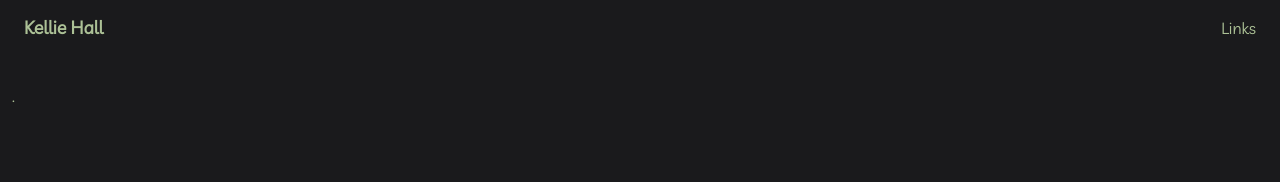
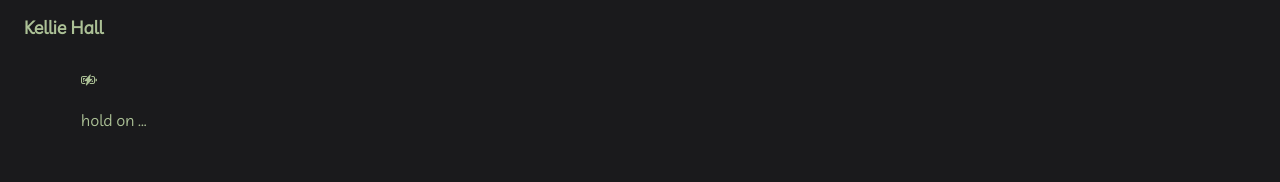
Before and after one commit to kelliehall/kelbie-io, an Angular app: page / in a window 1280 px wide. Shown: the top 182 px of the page. Built offline with nearby package versions, Linux system fonts and the light colour scheme.

Commit message:
please hold

```diff
--- a/src/app/app.component.html
+++ b/src/app/app.component.html
@@ -3,7 +3,10 @@
         <kel-nav></kel-nav>
     </div>
     <div class="content">
-        <p>.</p>
+        <div>
+            <i class="bi bi-battery-charging blinker"></i>
+            <p>hold on ...</p>
+        </div>
         <router-outlet></router-outlet>
     </div>
     <div class="footer">
--- a/src/app/app.component.scss
+++ b/src/app/app.component.scss
@@ -0,0 +1,14 @@
+.content {
+    padding: 12px;
+    margin-left: 69px;
+}
+
+.blinker {
+  animation: blinker 1s linear infinite;
+}
+
+@keyframes blinker {
+  50% {
+    opacity: 0;
+  }
+}
--- a/src/app/core/components/nav/nav.component.html
+++ b/src/app/core/components/nav/nav.component.html
@@ -3,7 +3,7 @@
     <nav>
         <ul>
             <!-- <li [routerLink]="'/blog/get'">Blog</li> -->
-            <li [routerLink]="'/useful/links'">Links</li>
+            <!-- <li [routerLink]="'/useful/links'">Links</li> -->
         </ul>
     </nav>
 </div>
```
